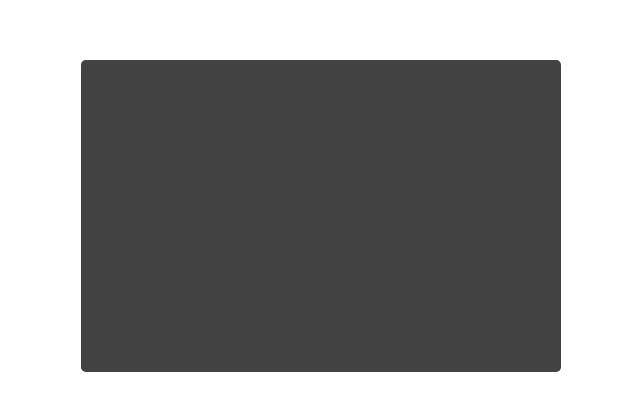
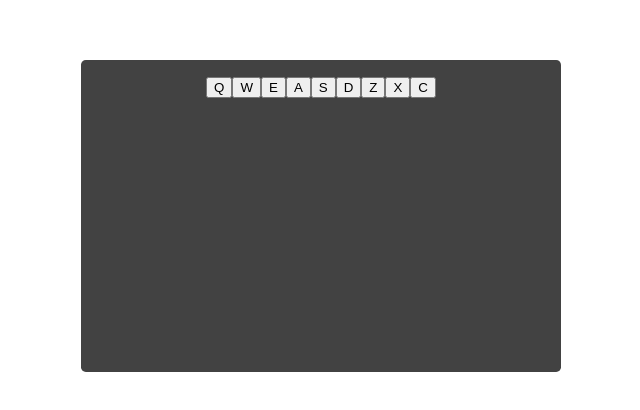
Before and after one commit to uuuuuvika/Drum-Machine, a React (Create React App) app: page / in a window 1280 px wide. Shown: the part 184-594 px from the top of the page, without its empty margins (319-959 px from the left). Built offline with nearby package versions, Linux system fonts and the light colour scheme.

Commit message:
+drumPad + tests

```diff
--- a/public/index.html
+++ b/public/index.html
@@ -15,6 +15,7 @@
   </head>
   <body>
     <noscript>You need to enable JavaScript to run this app.</noscript>
+    <script src="https://cdn.freecodecamp.org/testable-projects-fcc/v1/bundle.js"></script>
     <div id="root"></div>
   </body>
 </html>
--- a/src/App.js
+++ b/src/App.js
@@ -1,11 +1,26 @@
+import { useState } from 'react';
 import './App.css';
+import DrumPad from './DrumPad';
 
+//const buttons = ["Q", "W", "E", "A", "S", "D", "Z", "X", "C"]
 function App() {
+  const [pad, setPad] = useState(["Q", "W", "E", "A", "S", "D", "Z", "X", "C"]);
+
   return (
     <div className="App" id="drum-machine">
       <div id="display">
-
       </div>
+      <>
+        {pad.map((audioCode, i) => {
+          return (
+            <DrumPad
+              className={"drum-pad"}
+              key={i}
+              id={"" + audioCode}
+              audioCode={audioCode}>
+            </DrumPad>)
+        })}
+      </>
     </div>
   );
 }
--- /dev/null
+++ b/src/DrumPad.jsx
@@ -0,0 +1,10 @@
+function DrumPad ({audioCode, className, id}) {
+    return (
+        <button className={className} id={id}>
+            {audioCode}
+        </button>
+
+    )
+}
+
+export default DrumPad;
```
Also changed, not shown: src/App.css (line endings or trailing spaces).
